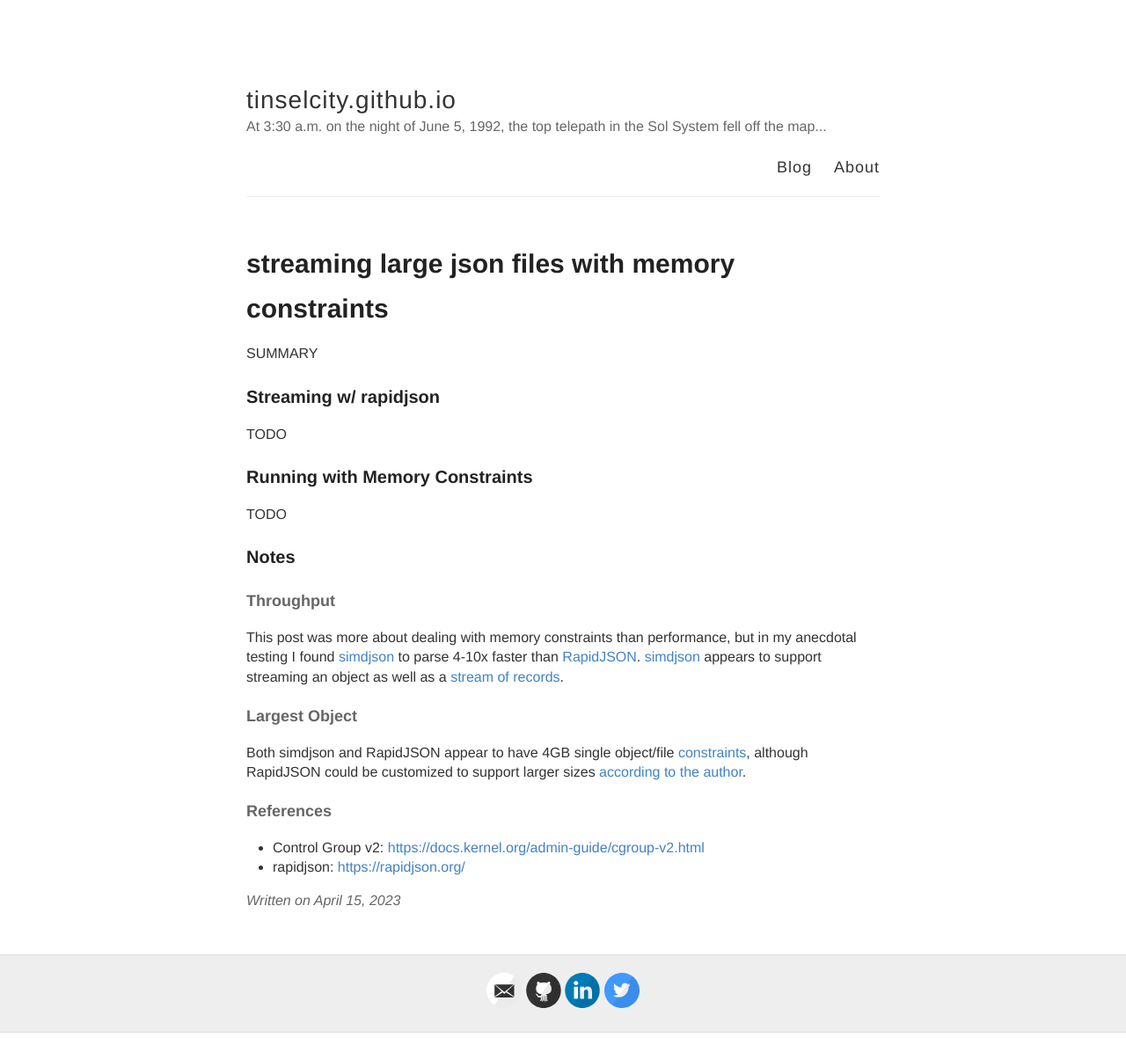
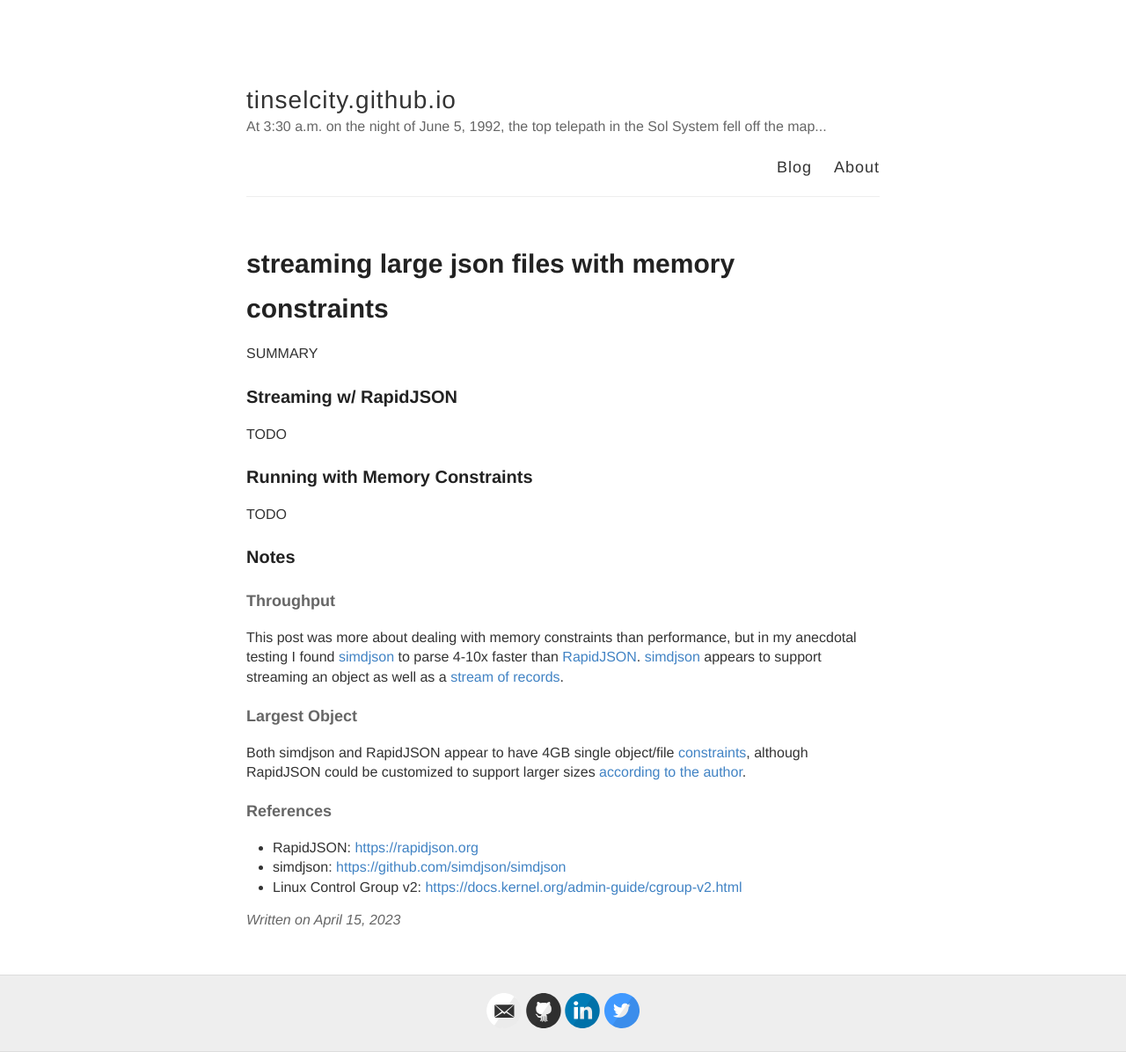
Before and after one commit to tinselcity/tinselcity.github.io, a Jekyll site: the page built from _posts/2023-4-15-Large-Json-Stream.md, in a window 1280 px wide. Shown: the whole page at 88% size. Built offline with Jekyll 4.4.1, drawn with Linux system fonts in a browser that asks for light colours; before the commit the page ends 1174 px from its top, so only the background shows below that.

Commit message:
placeholders.

```diff
--- a/_posts/2023-4-15-Large-Json-Stream.md
+++ b/_posts/2023-4-15-Large-Json-Stream.md
@@ -6,7 +6,7 @@ title: streaming large json files with memory constraints
 SUMMARY
 
 
-### Streaming w/ rapidjson
+### Streaming w/ RapidJSON
 
 TODO
 
@@ -25,5 +25,6 @@ Both simdjson and RapidJSON appear to have 4GB single object/file [constraints](
 
 #### References
 
-- Control Group v2: [https://docs.kernel.org/admin-guide/cgroup-v2.html](https://docs.kernel.org/admin-guide/cgroup-v2.html)
-- rapidjson: [https://rapidjson.org/](https://rapidjson.org/)
+- RapidJSON: [https://rapidjson.org](https://rapidjson.org/)
+- simdjson: [https://github.com/simdjson/simdjson](https://github.com/simdjson/simdjson)
+- Linux Control Group v2: [https://docs.kernel.org/admin-guide/cgroup-v2.html](https://docs.kernel.org/admin-guide/cgroup-v2.html)
```
